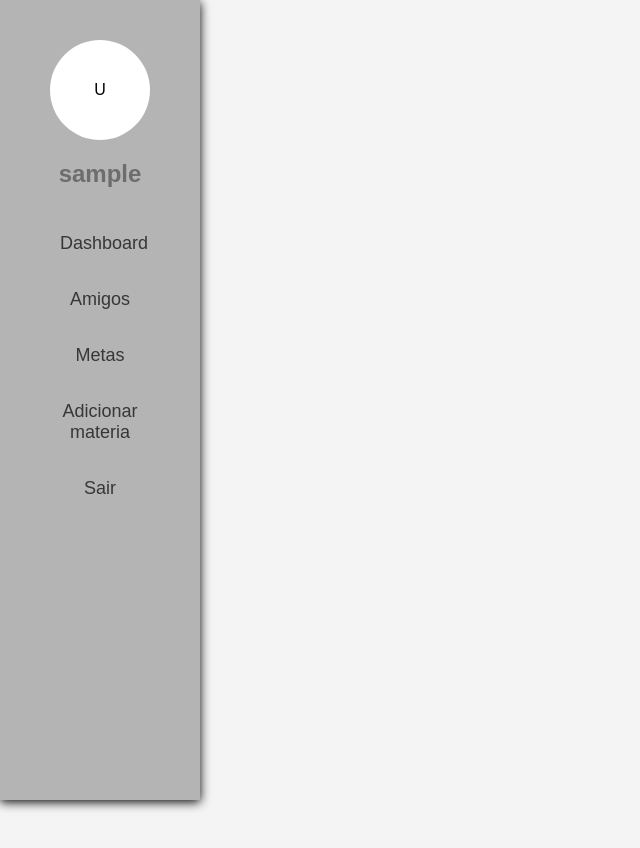
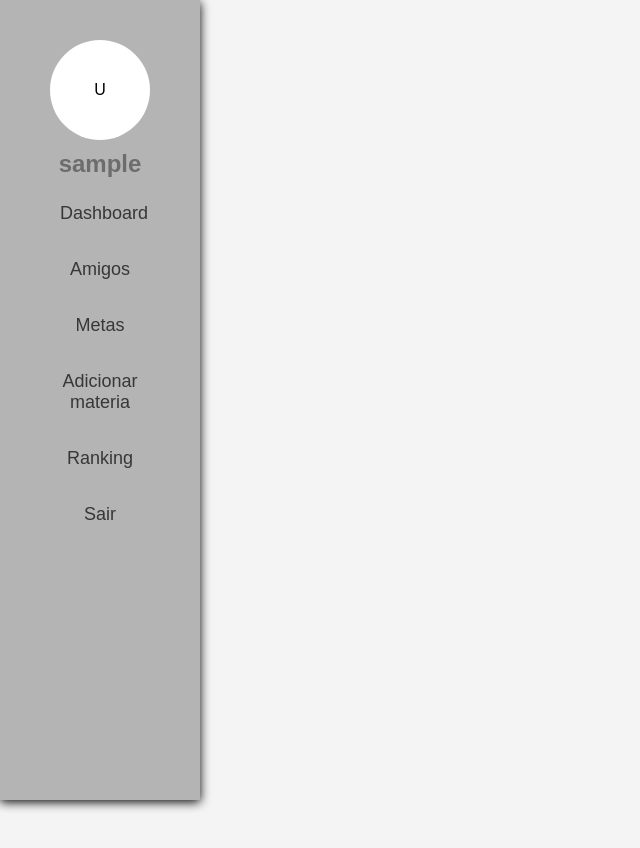
Before and after one commit to Lucasmenezes08/FocusTime, a Django app: page /index/ in a window 1280 px wide. Shown: the whole page, without its empty margins (0-640 px from the left). Run offline with Django 5.2, Linux system fonts and the light colour scheme; the visitor is signed in with stand-in values (Sample User, id 1); data that the repository does not hold is empty; parts of the project's set-up code (start-up, migrations or seed data) failed here and were passed over.

Commit message:
:recycle: refactor : Refatorar sidebar da homepage para incluir ranking.

```diff
--- a/FocusTime/static/style.css
+++ b/FocusTime/static/style.css
@@ -42,13 +42,12 @@ body {
     flex-direction: column;
     justify-content: center;
     align-items: center;
-    margin-bottom: 20px;
+    margin-bottom: 10px;
 
 }
 
 .sidebar h2 {
     text-align: center;
-    margin-bottom: 20px;
     color: rgb(110, 109, 109);
 
 }
@@ -80,6 +79,9 @@ body {
     background-color:rgb(113, 113, 113);
 }
 
+.user-name {
+    font-weight: 600;
+}
 
 .content {
     height: 100%;
--- a/FocusTime/templates/index.html
+++ b/FocusTime/templates/index.html
@@ -16,12 +16,13 @@
     <div class="menuprincipal">
         <div class="sidebar">
             <div class="usericon">U</div>
-            <h2> {{ user.username }} </h2>
+            <h2 class="user-name"> {{ user.username }} </h2>
             <ul>
                 <li><a href="#">Dashboard</a></li>
                 <li><a href="#">Amigos</a></li>
                 <li><a href="{% url 'cronometro' %}">Metas</a></li>
                 <li><a href="{% url 'cadastro_materia' %}">Adicionar materia</a></li>
+                <li><a href="{% url 'ranking' %}">Ranking</a></li>
                 <li>
                         {% if user.is_authenticated %}
                         <a href="{% url 'logout' %}">Sair</a>
@@ -29,6 +30,7 @@
                         <a href="{% url 'login' %}">Entrar</a>
                     {% endif %}
                 </li>
+
             </ul>
         </div>
 
```
